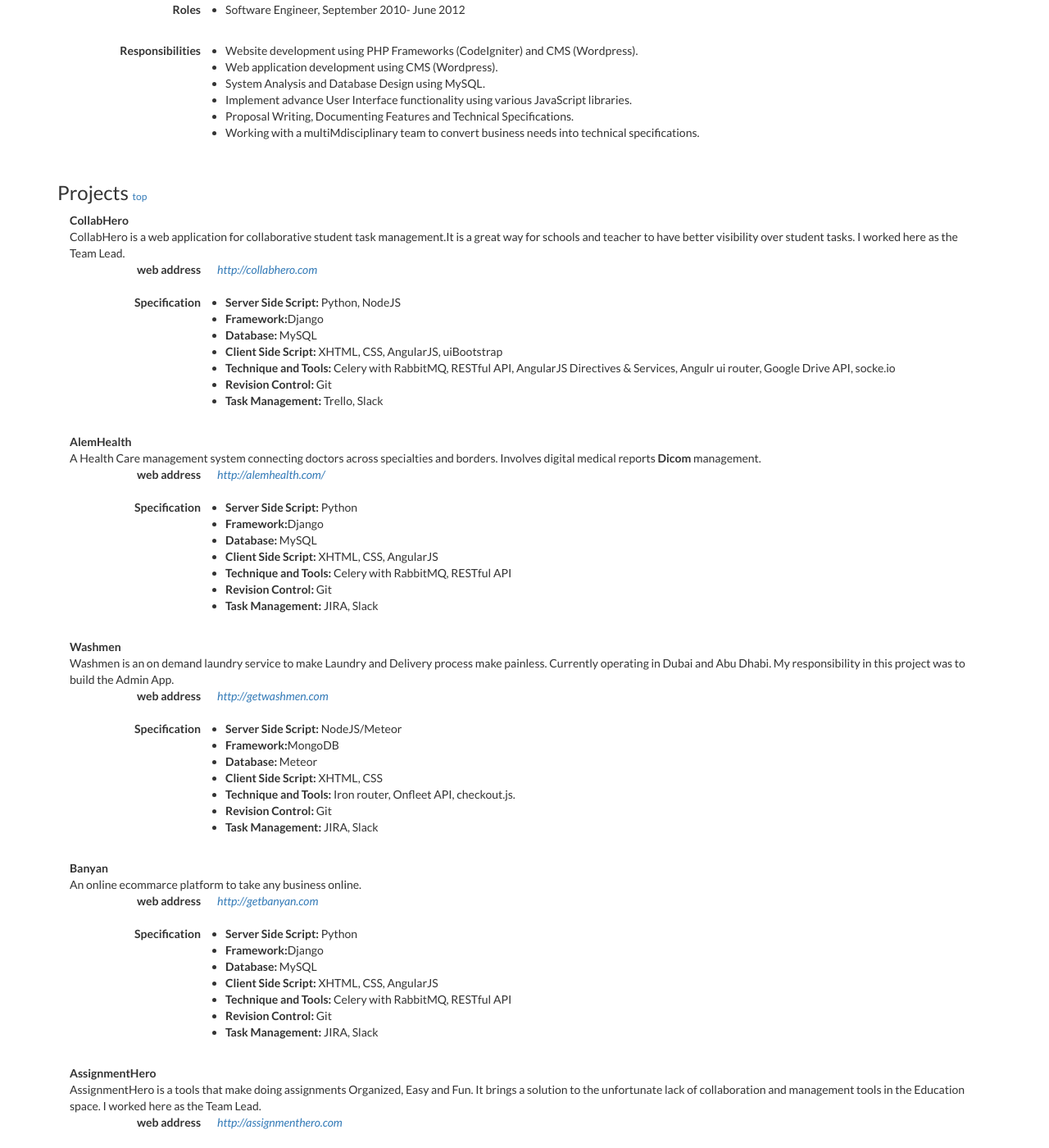
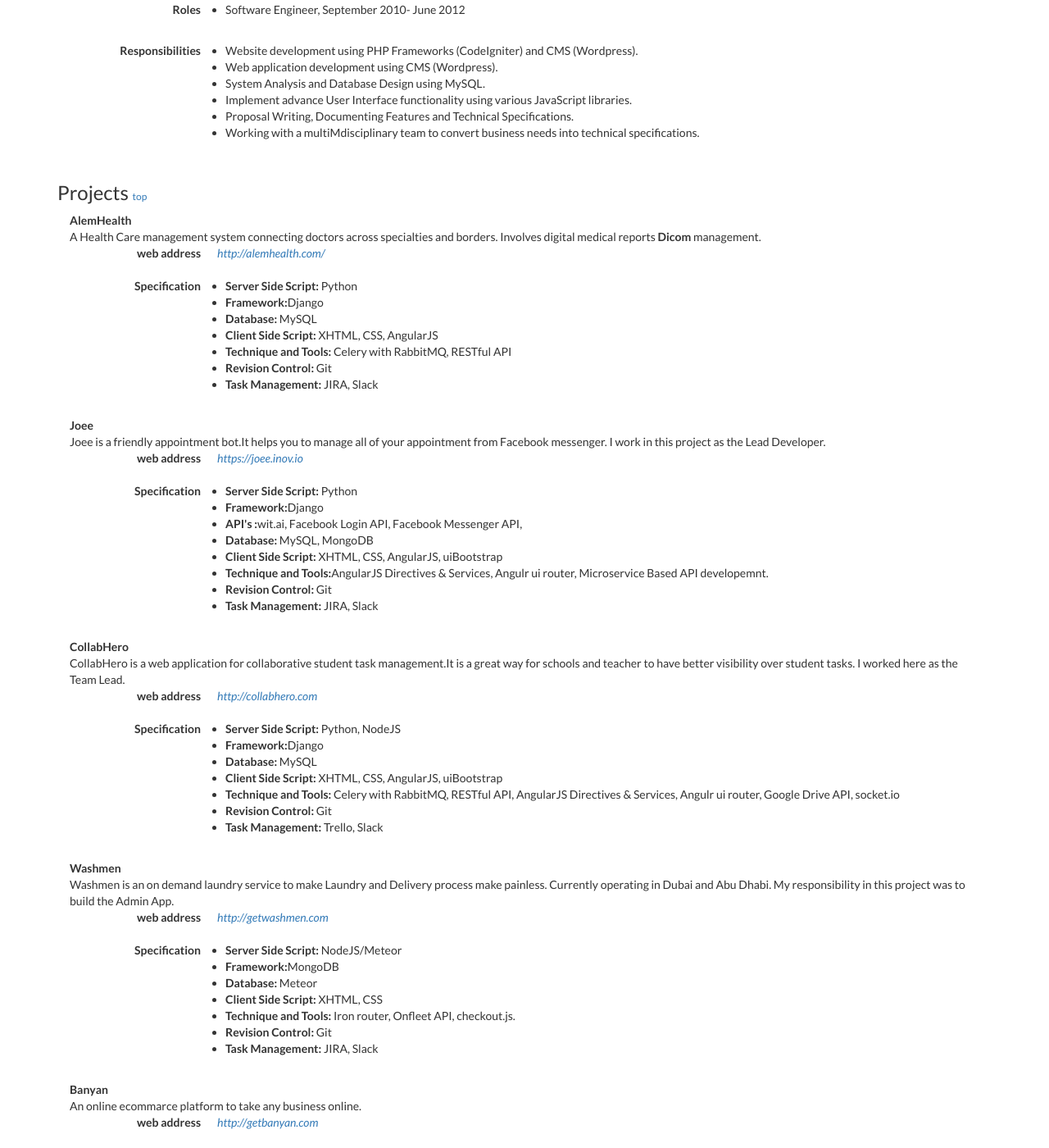
Before and after one commit to arifin4web/arifin4web.github.io, a Jekyll site: the page built from cv/index.html, in a window 1280 px wide and 1400 px high, scrolled down 2375 px. Shown: the whole window at 82% size. Built offline with Jekyll 4.4.1, drawn with Linux system fonts in a browser that asks for light colours; comment, search, counter and statistics services are not loaded; some of the changed text lies outside the part shown.

Commit message:
- Change Projects Orientations

```diff
--- a/_layouts/cv.html
+++ b/_layouts/cv.html
@@ -403,37 +403,6 @@
             <div class="col-xs-12 col-sm-12">
               <div>
                 <dd>
-                  <dt>CollabHero</dt>
-                  <dl>
-                    CollabHero is a web application for collaborative student task management.It is a great way for schools and teacher to have better visibility over student tasks. I worked here as the Team Lead.
-                    <dl class="dl-horizontal">
-                      <dt>web address</dt>
-                      <dd><i><a target="_blank" rel="noopener" title="collabhero" onclick="track_click('collabhero')"  href="http://collabhero.com">http://collabhero.com</a></i></dd>
-                    </dl>
-                    <dl class="dl-horizontal">
-                      <dt>Specification</dt>
-                      <dd>
-                        <ul class="small_left_padding">
-                          <li>
-                            <strong>Server Side Script:</strong> Python, NodeJS</li>
-                          <li>
-                            <strong>Framework:</strong>Django</li>
-                          <li>
-                            <strong>Database:</strong> MySQL</li>
-                          <li>
-                            <strong>Client Side Script:</strong> XHTML, CSS, AngularJS, uiBootstrap</li>
-                          <li>
-                            <strong>Technique and Tools:</strong> Celery with RabbitMQ, RESTful API, AngularJS Directives & Services, Angulr ui router, Google Drive API, socke.io</li>
-                          <li>
-                            <strong>Revision Control:</strong> Git</li>
-                          <li>
-                            <strong>Task Management:</strong> Trello, Slack</li>
-                        </ul>
-                      </dd>
-                    </dl>
-                  </dl>
-                </dd>
-                <dd>
                   <dt>AlemHealth</dt>
                   <dl>
                     A Health Care management system connecting doctors across specialties and borders. Involves digital medical reports
@@ -460,6 +429,70 @@
                             <strong>Revision Control:</strong> Git</li>
                           <li>
                             <strong>Task Management:</strong> JIRA, Slack</li>
+                        </ul>
+                      </dd>
+                    </dl>
+                  </dl>
+                </dd>
+                <dd>
+                  <dt>Joee</dt>
+                  <dl>
+                    Joee is a friendly appointment bot.It helps you to manage all of your appointment from Facebook messenger. I work in this project as the Lead Developer.
+                    <dl class="dl-horizontal">
+                      <dt>web address</dt>
+                      <dd><i><a target="_blank" rel="noopener" title="joee" onclick="track_click('joee')"  href="https://joee.inov.io">https://joee.inov.io</a></i></dd>
+                    </dl>
+                    <dl class="dl-horizontal">
+                      <dt>Specification</dt>
+                      <dd>
+                        <ul class="small_left_padding">
+                          <li>
+                            <strong>Server Side Script:</strong> Python</li>
+                          <li>
+                            <strong>Framework:</strong>Django</li>
+                          <li>
+                            <strong>API's :</strong>wit.ai, Facebook Login API, Facebook Messenger API,</li>
+                          <li>
+                            <strong>Database:</strong> MySQL, MongoDB</li>
+                          <li>
+                            <strong>Client Side Script:</strong> XHTML, CSS, AngularJS, uiBootstrap</li>
+                          <li>
+                            <strong>Technique and Tools:</strong>AngularJS Directives & Services, Angulr ui router, Microservice Based API developemnt.</li>
+                          <li>
+                            <strong>Revision Control:</strong> Git</li>
+                          <li>
+                            <strong>Task Management:</strong> JIRA, Slack</li>
+                        </ul>
+                      </dd>
+                    </dl>
+                  </dl>
+                </dd>
+                <dd>
+                  <dt>CollabHero</dt>
+                  <dl>
+                    CollabHero is a web application for collaborative student task management.It is a great way for schools and teacher to have better visibility over student tasks. I worked here as the Team Lead.
+                    <dl class="dl-horizontal">
+                      <dt>web address</dt>
+                      <dd><i><a target="_blank" rel="noopener" title="collabhero" onclick="track_click('collabhero')"  href="http://collabhero.com">http://collabhero.com</a></i></dd>
+                    </dl>
+                    <dl class="dl-horizontal">
+                      <dt>Specification</dt>
+                      <dd>
+                        <ul class="small_left_padding">
+                          <li>
+                            <strong>Server Side Script:</strong> Python, NodeJS</li>
+                          <li>
+                            <strong>Framework:</strong>Django</li>
+                          <li>
+                            <strong>Database:</strong> MySQL</li>
+                          <li>
+                            <strong>Client Side Script:</strong> XHTML, CSS, AngularJS, uiBootstrap</li>
+                          <li>
+                            <strong>Technique and Tools:</strong> Celery with RabbitMQ, RESTful API, AngularJS Directives & Services, Angulr ui router, Google Drive API, socket.io</li>
+                          <li>
+                            <strong>Revision Control:</strong> Git</li>
+                          <li>
+                            <strong>Task Management:</strong> Trello, Slack</li>
                         </ul>
                       </dd>
                     </dl>
@@ -548,7 +581,7 @@
                           <li>
                             <strong>Client Side Script:</strong> XHTML, CSS, AngularJS, uiBootstrap</li>
                           <li>
-                            <strong>Technique and Tools:</strong> Celery with RabbitMQ, RESTful API, AngularJS Directives & Services, Angulr ui router, Google Drive API, socke.io</li>
+                            <strong>Technique and Tools:</strong> Celery with RabbitMQ, RESTful API, AngularJS Directives & Services, Angulr ui router, Google Drive API, socket.io</li>
                           <li>
                             <strong>Revision Control:</strong> Git</li>
                           <li>
```
